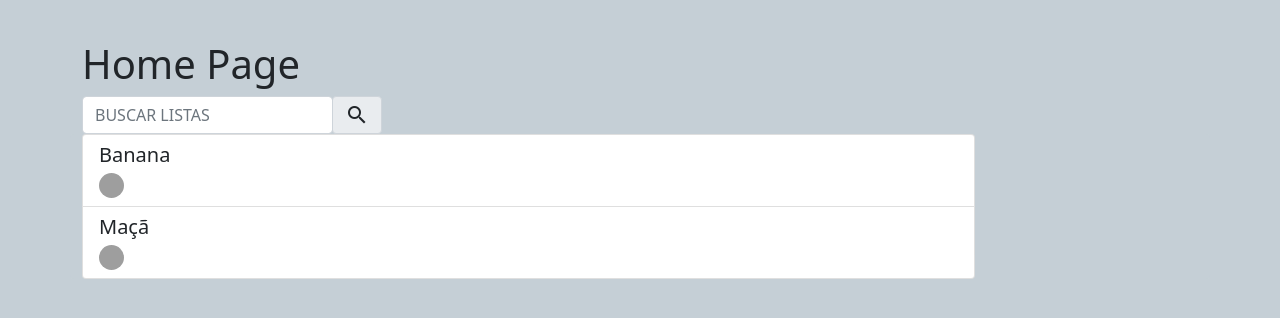
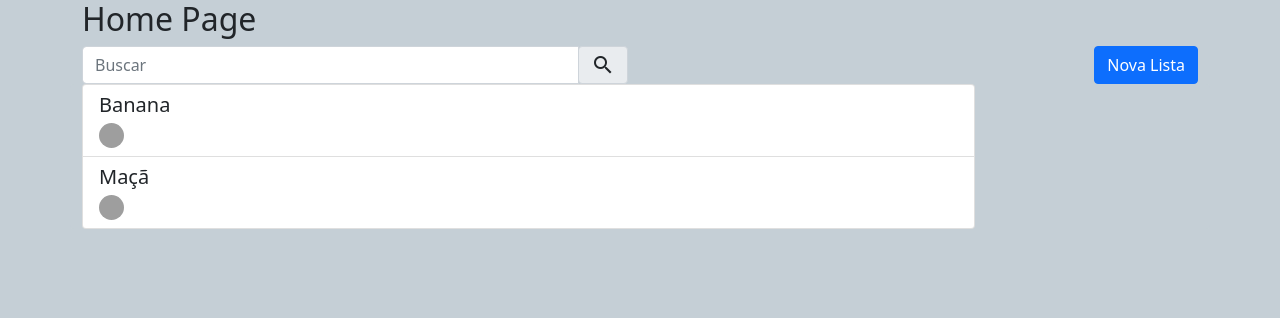
Before and after one commit to turma-prog-web/todoList, a PHP site: page / in a window 1280 px wide. Shown: the top 318 px of the page. Run offline with PHP 8.4, Linux system fonts and the light colour scheme; some libraries are stand-ins or nearby versions; grey boxes are pictures that could not be loaded.

Commit message:
Adicionar nova lista (modal)

```diff
--- a/app/homepage/home.css
+++ b/app/homepage/home.css
@@ -33,3 +33,25 @@ body .container {
 .search-box {
     width: 300px;
 }
+
+.modal {
+    display: none;
+    position: fixed;
+    z-index: 1;
+    left: 0;
+    top: 0;
+    width: 100%;
+    height: 100%;
+    overflow: auto;
+    background-color: rgb(0,0,0);
+    background-color: rgba(0,0,0,0.4);
+  }
+
+
+  .modal-content {
+    background-color: #fefefe;
+    margin: 15% auto;
+    padding: 20px;
+    border: 1px solid #888;
+    width: 80%;
+  }
--- a/app/homepage/index.html
+++ b/app/homepage/index.html
@@ -17,27 +17,56 @@
 </head>
 
 <body onload="init()">
-    <header>
-        <div class="container">
-            <h1>Home Page</h1>
-            <div class="input-group rounded search-box">
-                <input type="search" id="inputText" class="form-control rounded" placeholder="BUSCAR LISTAS"
-                    aria-label="Search" aria-describedby="search-addon" />
+    <div class="container" id="header">
+        <h2>Home Page</h2>
 
-                <span class="input-group-append" id="search-addon">
-                    <button id="filtrarBTN" onclick="buscarListas()" class="input-group-text" type="button">
-                        <i class="material-icons">
-                            search
-                        </i>
-                    </button>
-                </span>
+        <div class="row align-items-center ">
+
+            <div class="col ">
+                <div class="input-group">
+                    <input id="inputText" type="text" class="form-control " placeholder="Buscar">
+                    <div class="input-group-append ">
+                        <button id="filtrarBTN" onclick="buscarListas()" class="input-group-text" type="button">
+                            <i class="material-icons">
+                                search
+                            </i>
+                        </button>
+                    </div>
+                </div>
+            </div>
+
+            <div class="col d-flex  flex-row-reverse">
+                <button class="btn btn-primary" onclick="abrirModal()">Nova Lista</button>
+            </div>
+
+        </div>
+    </div>
+
+
+
+    <div id="modalNovaLista" class="modal">
+        <div class="modal-content">
+
+            <div class="row">
+                <div class="col">
+                    <input id="inputText-titulo" type="text" class="form-control " placeholder="Titulo">
+                </div>
+            </div>
+             <div class="col flex-row-reverse">
+               <button id="filtrarBTN" onclick="adicionarLista()" class="btn btn-success" type="button">
+                    salvar
+                </button>
+                <button id="filtrarBTN" onclick="fecharModal()" class="btn btn-danger" type="button">
+                    cancelar
+                </button>
             </div>
         </div>
-    </header>
+    </div>
 
     <div id="container-lista" class="container list-group">
         <!--gerado pelo getLista()-->
     </div>
+
 </body>
 
 </html>
--- a/app/homepage/main.js
+++ b/app/homepage/main.js
@@ -83,3 +83,20 @@ function keyListener(){
         }
     })
 }
+
+function adicionarLista(){
+    clearListas()
+    var titulo = document.getElementById("inputText-titulo").value
+    listas.push({id:3, titulo})
+    getListas()
+}
+
+function abrirModal(){
+    var modal = document.getElementById("modalNovaLista")
+    modal.style.display = "block"
+}
+
+function fecharModal(){
+    var modal = document.getElementById("modalNovaLista")
+    modal.style.display = "none"
+}
```
